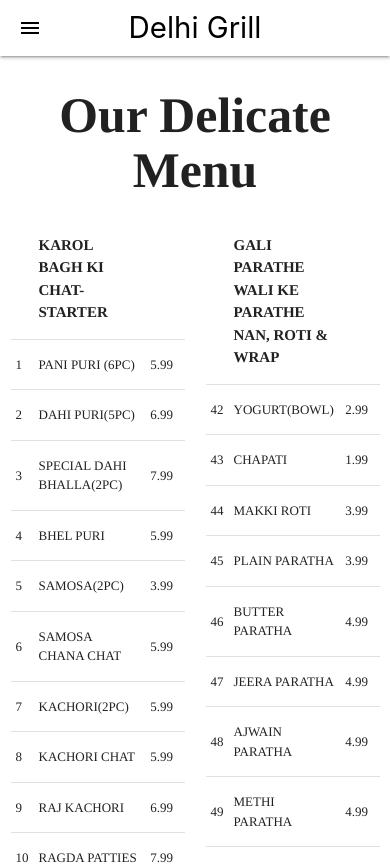
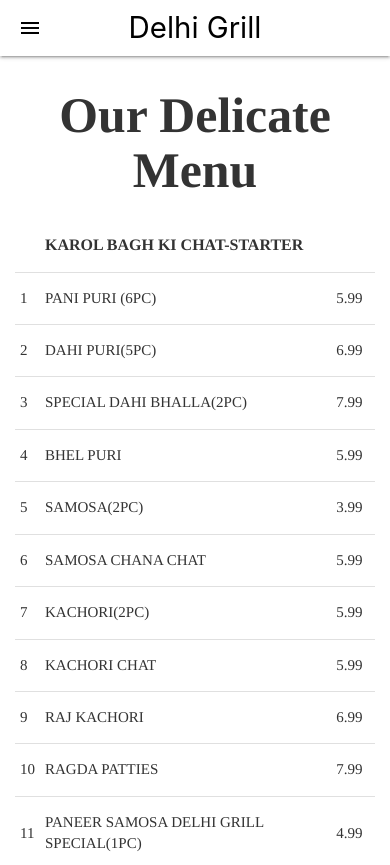
Before and after one commit to aryanmediratta/basic-react-website, a React (Create React App) app in the folder Desktop/WebDev/storewebsite/: page /menu in a window 390 px wide. Shown: the top 865 px of the page. Built offline with nearby package versions, Linux system fonts and the light colour scheme.

Commit message:
Table using bootstrap

```diff
--- a/Desktop/WebDev/storewebsite/public/index.html
+++ b/Desktop/WebDev/storewebsite/public/index.html
@@ -1,6 +1,9 @@
 <!DOCTYPE html>
 <html lang="en">
   <head>
+    <link rel="stylesheet" href="https://maxcdn.bootstrapcdn.com/bootstrap/3.4.0/css/bootstrap.min.css">
+    <script src="https://ajax.googleapis.com/ajax/libs/jquery/3.3.1/jquery.min.js"></script>
+  <script src="https://maxcdn.bootstrapcdn.com/bootstrap/3.4.0/js/bootstrap.min.js"></script>
       <link href="https://fonts.googleapis.com/icon?family=Material+Icons" rel="stylesheet">
 
     <meta charset="utf-8" />
--- a/Desktop/WebDev/storewebsite/src/index.css
+++ b/Desktop/WebDev/storewebsite/src/index.css
@@ -32,5 +32,5 @@
   }
 table td{
   font-family: Times;
-  font-size: 13px;
+  font-size: 15px;
 }
--- a/Desktop/WebDev/storewebsite/src/pages/Menu.js
+++ b/Desktop/WebDev/storewebsite/src/pages/Menu.js
@@ -24,7 +24,7 @@
 const ths = {
 	fontFamily : 'Times',
 	fontWeight : 'bold',
-	fontSize : '15px'
+	fontSize : '16px'
 }
 
 
@@ -50,9 +50,9 @@
 
 
 
-
+				<div class = "container1">
 				<div class="row">
-				<div class="col s6">
+				<div class="col-sm-6 col-md-6 col-lg-6">
 				<table>
 					<tr>
 						<td></td>
@@ -271,7 +271,7 @@
 
 
 
-				<div class="col s6">
+				<div class="col-sm-6 col-md-6 col-lg-6">
 					<table>
 					<tr>
 						<td></td>
@@ -476,16 +476,15 @@
 					</table>
 					</div>
 					</div>
-
-
-
-
-
-
-
-
-					<div class="row">
-				<div class="col s6">
+					</div>
+
+
+
+
+
+				<div class = "container">
+				<div class="row">
+				<div class="col-sm-6">
 					<table class ="centred">
 					<tr>
 						<td></td>
@@ -585,7 +584,7 @@
 
 
 
-					<div class="col s6">
+					<div class="col-sm-6">
 					<table class = "centred">
 
 					<tr>
@@ -681,17 +680,16 @@
 					</table>
 					</div>
 					</div>
-
-
-
-
-
-
-
-
-			<div class="row">
-				<div class="col s6">
-
+					</div>
+
+
+
+
+
+
+				<div class = "container">
+				<div class="row">
+				<div class="col-sm-6">
 					<table class = "centred">
 					<tr>
 						<td></td>
@@ -781,7 +779,7 @@
 
 
 
-				<div class="col s6">
+				<div class="col-sm-6">
 
 					<table class = "centred">
 					<tr>
@@ -858,15 +856,14 @@
 					</table>
 					</div>
 					</div>
-
-
-
-
-
-
-			<div class="row">
-				<div class="col s6">
-
+					</div>
+
+
+
+
+				<div class = "container">
+				<div class="row">
+				<div class="col-sm-6">
 					<table class = "centred">
 
 					<tr>
@@ -1016,7 +1013,7 @@
 
 
 
-				<div class="col s6">
+				<div class="col-sm-6">
 
 					<table class ="centred">
 					<tr>
@@ -1148,7 +1145,7 @@
 					</table>
 					</div>
 					</div>
-
+					</div>
 
 
 
```
